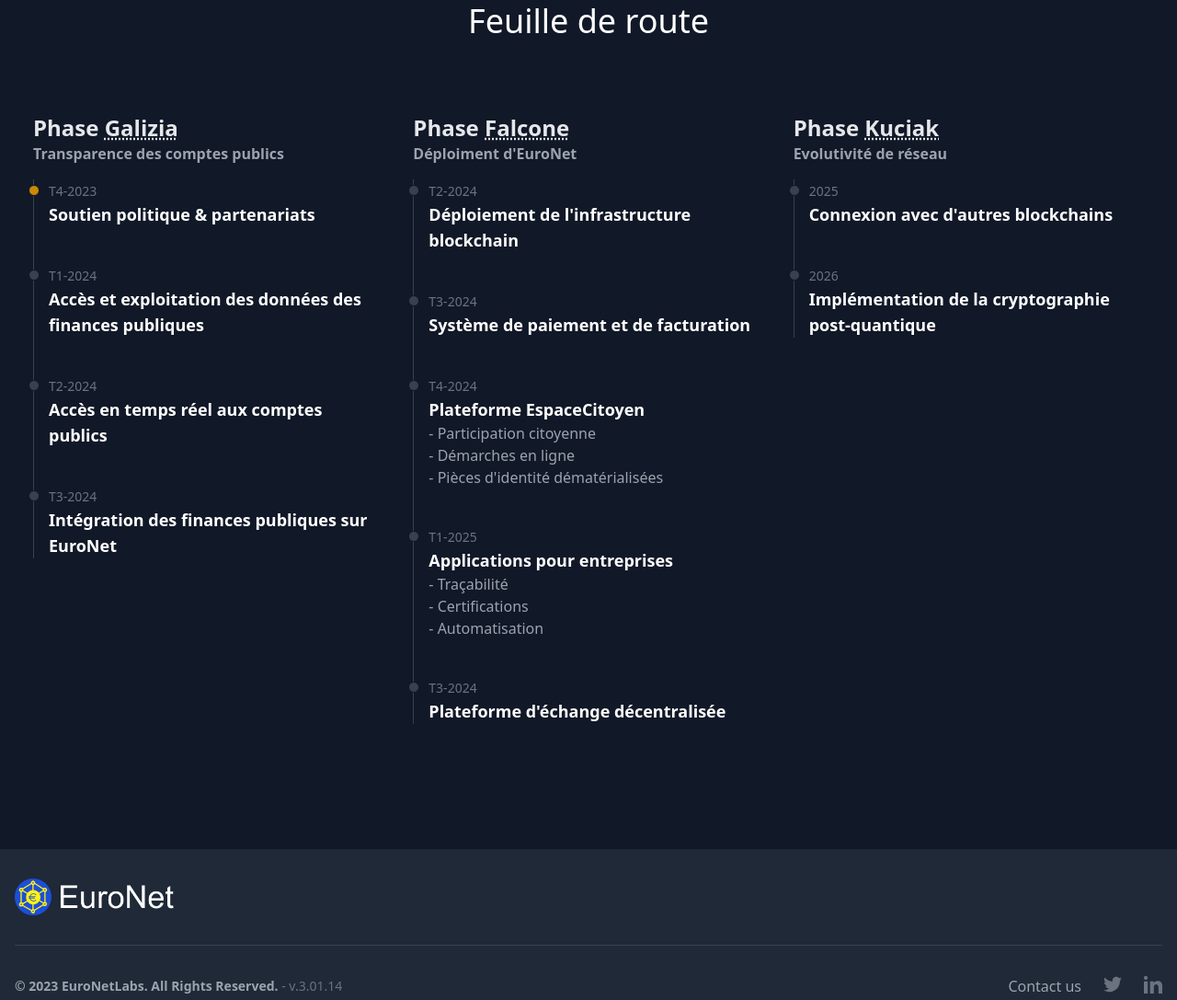
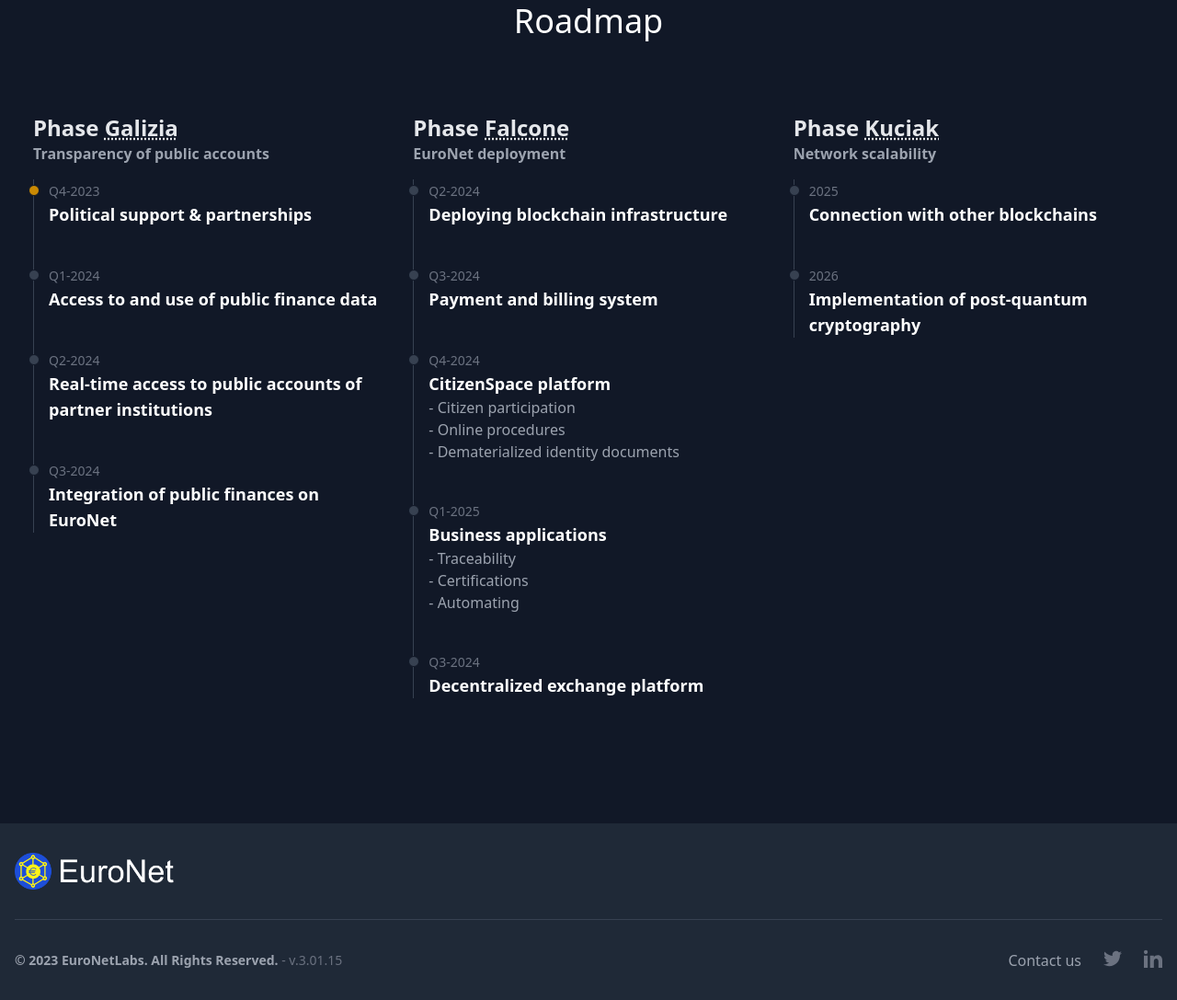
Before and after one commit to benjamin-aubron/EuroNet_project, a plain HTML site: page EN.html in a window 1280 px wide. Shown: the part 5319-6406 px from the top of the page at 92% size. Drawn offline with nearby package versions, Linux system fonts and the light colour scheme.

Commit message:
v.3.01.15 - translation EN ended

```diff
--- a/EN.html
+++ b/EN.html
@@ -557,8 +557,8 @@
                 <p class="mb-2 text-gray-400 font-normal">
                   The network will be co-managed by citizens and public institutions. Users will be able to submit suggestions for improvement. Public institutions will have a right of veto and must use it if the security of the network is impacted. During a major update (Hard-Fork), <b>a representative citizen consultation will vote to approve the changes</b> brought by the update. This vote must imperatively be preceded by reports on the test network (testnet), audits made public and expert support in order to better inform the choices of citizens. In case of disapproval, the update cannot be done.
                 </p>
-                <img src="image/governance.png" alt="governance plan" class="px-24 py-12 invisible sm:visible hidden sm:inline-block">
-                <img src="image/governance_mobile.png" alt="governance plan for mobile" class="px-6 py-12 sm:hidden">
+                <img src="image/governance_dark_en.png" alt="governance plan" class="px-24 py-12 invisible sm:visible hidden sm:inline-block">
+                <img src="image/governance_mobile_dark_en.png" alt="governance plan for mobile" class="px-6 py-12 sm:hidden">
                 <p class="mb-2 text-gray-400 font-normal">
                   In order to fight against money laundering and the financing of terrorism (AML-CFT standard), <b>a Euronet account may be frozen on a decision of justice</b> whose evidence must be provided on the blockchain. This process <b>will involve citizens as jurors to avoid authoritarian abuses.</b><br>
                 </p>
@@ -601,35 +601,35 @@
 <section class="text-gray-400 bg-gray-900 body-font" id="roadmap">
     <div class="container px-5 pt-36 pb-24 mx-auto flex flex-wrap">
       <div class="flex flex-col text-center w-full mb-20">
-        <h2 class="text-4xl font-medium title-font text-white">Feuille de route</h2>
+        <h2 class="text-4xl font-medium title-font text-white">Roadmap</h2>
       </div>
       <div class="flex flex-wrap -m-4 mx-auto">
         <div class="p-4 md:w-1/3" data-aos="fade-right" data-aos-duration="1000" data-aos-delay="300" data-aos-once="true">
           <h2 class="text-2xl text-gray-200">Phase <a class="underline decoration-dotted" href="https://en.wikipedia.org/wiki/Daphne_Caruana_Galizia" target="_blank">Galizia</a></h2>
-          <h3 class="mb-4 text-gray-400 ">Transparence des comptes publics</h3>
+          <h3 class="mb-4 text-gray-400 ">Transparency of public accounts</h3>
             <ol class="relative border-l border-gray-700 mx-auto w-full max-w-screen-xl">
                 <li class="mb-10 ml-4">
                     <div class="absolute w-3 h-3 rounded-full mt-1.5 -left-1.5 border border-gray-900 bg-yellow-600"></div>
-                    <time class="mb-1 text-sm font-normal leading-none text-gray-500">T4-2023</time>
-                    <h3 class="text-lg font-semibold text-white">Soutien politique & partenariats</h3>
+                    <time class="mb-1 text-sm font-normal leading-none text-gray-500">Q4-2023</time>
+                    <h3 class="text-lg font-semibold text-white">Political support & partnerships</h3>
                     <p class="mb-4 text-base font-normal text-gray-400"></p>
                 </li>
                 <li class="mb-10 ml-4">
                     <div class="absolute w-3 h-3 rounded-full mt-1.5 -left-1.5 border border-gray-900 bg-gray-700"></div>
-                    <time class="mb-1 text-sm font-normal leading-none text-gray-500">T1-2024</time>
-                    <h3 class="text-lg font-semibold text-white">Accès et exploitation des données des finances publiques</h3>
+                    <time class="mb-1 text-sm font-normal leading-none text-gray-500">Q1-2024</time>
+                    <h3 class="text-lg font-semibold text-white">Access to and use of public finance data</h3>
                     <p class="text-base font-normal text-gray-400"></p>
                 </li>
                 <li class="mb-10 ml-4">
                     <div class="absolute w-3 h-3 rounded-full mt-1.5 -left-1.5 border border-gray-900 bg-gray-700"></div>
-                    <time class="mb-1 text-sm font-normal leading-none text-gray-500">T2-2024</time>
-                    <h3 class="text-lg font-semibold text-white">Accès en temps réel aux comptes publics</h3>
+                    <time class="mb-1 text-sm font-normal leading-none text-gray-500">Q2-2024</time>
+                    <h3 class="text-lg font-semibold text-white">Real-time access to public accounts of partner institutions</h3>
                     <p class="text-base font-normal text-gray-400"></p>
                 </li>
                 <li class="mb-10 ml-4">
                     <div class="absolute w-3 h-3 rounded-full mt-1.5 -left-1.5 border border-gray-900 bg-gray-700"></div>
-                    <time class="mb-1 text-sm font-normal leading-none text-gray-500">T3-2024</time>
-                    <h3 class="text-lg font-semibold text-white">Intégration des finances publiques sur EuroNet</h3>
+                    <time class="mb-1 text-sm font-normal leading-none text-gray-500">Q3-2024</time>
+                    <h3 class="text-lg font-semibold text-white">Integration of public finances on EuroNet</h3>
                     <p class="text-base font-normal text-gray-400"></p>
                 </li>
             </ol>
@@ -637,48 +637,48 @@
         <div class="p-4 md:w-1/3" data-aos="fade-right"
         data-aos-duration="1000" data-aos-delay="600" data-aos-once="true">
           <h2 class="text-2xl text-gray-200">Phase <a class="underline decoration-dotted" href="https://en.wikipedia.org/wiki/Giovanni_Falcone" target="_blank">Falcone</a></h2>
-          <h3 class="mb-4 text-gray-400 ">Déploiment d'EuroNet</h3>
+          <h3 class="mb-4 text-gray-400 ">EuroNet deployment</h3>
             <ol class="relative border-l border-gray-700 mx-auto w-full max-w-screen-xl">
                 <li class="mb-10 ml-4">
                     <div class="absolute w-3 h-3 rounded-full mt-1.5 -left-1.5 border border-gray-900 bg-gray-700"></div>
-                    <time class="mb-1 text-sm font-normal leading-none text-gray-500">T2-2024</time>
-                    <h3 class="text-lg font-semibold text-white">Déploiement de l'infrastructure blockchain</h3>
+                    <time class="mb-1 text-sm font-normal leading-none text-gray-500">Q2-2024</time>
+                    <h3 class="text-lg font-semibold text-white">Deploying blockchain infrastructure</h3>
                     <p class="mb-4 text-base font-normal text-gray-400"></p>
                 </li>
                 <li class="mb-10 ml-4">
                     <div class="absolute w-3 h-3 rounded-full mt-1.5 -left-1.5 border border-gray-900 bg-gray-700"></div>
-                    <time class="mb-1 text-sm font-normal leading-none text-gray-500">T3-2024</time>
-                    <h3 class="text-lg font-semibold text-white">Système de paiement et de facturation</h3>
+                    <time class="mb-1 text-sm font-normal leading-none text-gray-500">Q3-2024</time>
+                    <h3 class="text-lg font-semibold text-white">Payment and billing system</h3>
                     <p class="text-base font-normal text-gray-400"></p>
                 </li>
                 <li class="mb-10 ml-4">
                     <div class="absolute w-3 h-3 rounded-full mt-1.5 -left-1.5 border border-gray-900 bg-gray-700"></div>
-                    <time class="mb-1 text-sm font-normal leading-none text-gray-500">T4-2024</time>
-                    <h3 class="text-lg font-semibold text-white">Plateforme EspaceCitoyen</h3>
+                    <time class="mb-1 text-sm font-normal leading-none text-gray-500">Q4-2024</time>
+                    <h3 class="text-lg font-semibold text-white">CitizenSpace platform</h3>
                     <p class="text-base font-normal text-gray-400">
                         <ul class="font-normal" >
-                            <li>- Participation citoyenne</li>
-                            <li>- Démarches en ligne</li>
-                            <li>- Pièces d'identité dématérialisées</li>
+                            <li>- Citizen participation</li>
+                            <li>- Online procedures</li>
+                            <li>- Dematerialized identity documents</li>
                         </ul>
                     </p>
                 </li>
                 <li class="mb-10 ml-4">
                     <div class="absolute w-3 h-3 rounded-full mt-1.5 -left-1.5 border border-gray-900 bg-gray-700"></div>
-                    <time class="mb-1 text-sm font-normal leading-none text-gray-500">T1-2025</time>
-                    <h3 class="text-lg font-semibold text-white">Applications pour entreprises</h3>
+                    <time class="mb-1 text-sm font-normal leading-none text-gray-500">Q1-2025</time>
+                    <h3 class="text-lg font-semibold text-white">Business applications</h3>
                     <p class="text-base font-normal text-gray-400">
                         <ul class="font-normal" >
-                            <li>- Traçabilité</li>
+                            <li>- Traceability</li>
                             <li>- Certifications</li>
-                            <li>- Automatisation</li>
+                            <li>- Automating</li>
                         </ul>
                     </p>
                 </li>
                 <li class="mb-10 ml-4">
                     <div class="absolute w-3 h-3 rounded-full mt-1.5 -left-1.5 border border-gray-900 bg-gray-700"></div>
-                    <time class="mb-1 text-sm font-normal leading-none text-gray-500">T3-2024</time>
-                    <h3 class="text-lg font-semibold text-white">Plateforme d'échange décentralisée</h3>
+                    <time class="mb-1 text-sm font-normal leading-none text-gray-500">Q3-2024</time>
+                    <h3 class="text-lg font-semibold text-white">Decentralized exchange platform</h3>
                     <p class="text-base font-normal text-gray-400"></p>
                 </li>
             </ol>
@@ -686,18 +686,18 @@
         <div class="p-4 md:w-1/3" data-aos="fade-right"
         data-aos-duration="1000" data-aos-delay="900" data-aos-once="true">
           <h2 class="text-2xl text-gray-200">Phase <a class="underline decoration-dotted" href="https://en.wikipedia.org/wiki/J%C3%A1n_Kuciak" target="_blank">Kuciak</a></h2>
-          <h3 class="mb-4 text-gray-400 ">Evolutivité de réseau</h3>
+          <h3 class="mb-4 text-gray-400 ">Network scalability</h3>
             <ol class="relative border-l border-gray-700 mx-auto w-full max-w-screen-xl">
                 <li class="mb-10 ml-4">
                     <div class="absolute w-3 h-3 rounded-full mt-1.5 -left-1.5 border border-gray-900 bg-gray-700"></div>
                     <time class="mb-1 text-sm font-normal leading-none text-gray-500">2025</time>
-                    <h3 class="text-lg font-semibold text-white">Connexion avec d'autres blockchains</h3>
+                    <h3 class="text-lg font-semibold text-white">Connection with other blockchains</h3>
                     <p class="mb-4 text-base font-normal text-gray-400"></p>
                 </li>
                 <li class="mb-10 ml-4">
                     <div class="absolute w-3 h-3 rounded-full mt-1.5 -left-1.5 border border-gray-900 bg-gray-700"></div>
                     <time class="mb-1 text-sm font-normal leading-none text-gray-500">2026</time>
-                    <h3 class="text-lg font-semibold text-white">Implémentation de la cryptographie post-quantique</h3>
+                    <h3 class="text-lg font-semibold text-white">Implementation of post-quantum cryptography</h3>
                     <p class="text-base font-normal text-gray-400"></p>
                 </li>
             </ol>
@@ -745,7 +745,7 @@
     </div>
     <hr class="my-6 sm:mx-auto border-gray-700 lg:my-8" />
     <div class="sm:flex sm:items-center sm:justify-between">
-        <span class="text-sm text-gray-400 sm:text-center">© 2023 EuroNetLabs. All Rights Reserved.<span class="text-sm font-normal text-gray-500"> - v.3.01.14</span>
+        <span class="text-sm text-gray-400 sm:text-center">© 2023 EuroNetLabs. All Rights Reserved.<span class="text-sm font-normal text-gray-500"> - v.3.01.15</span>
         </span>
         <div class="flex mt-4 space-x-6 sm:justify-center sm:mt-0">
             <a href="mailto:contact@euronetproject.org" class="text-gray-400 font-medium hover:text-white">Contact us</a>
```
Also changed, not shown: image/governance_dark_en.png (added), image/governance_en.png (added), image/governance_mobile_dark_en.png (added), image/governance_mobile_en.png (added).
